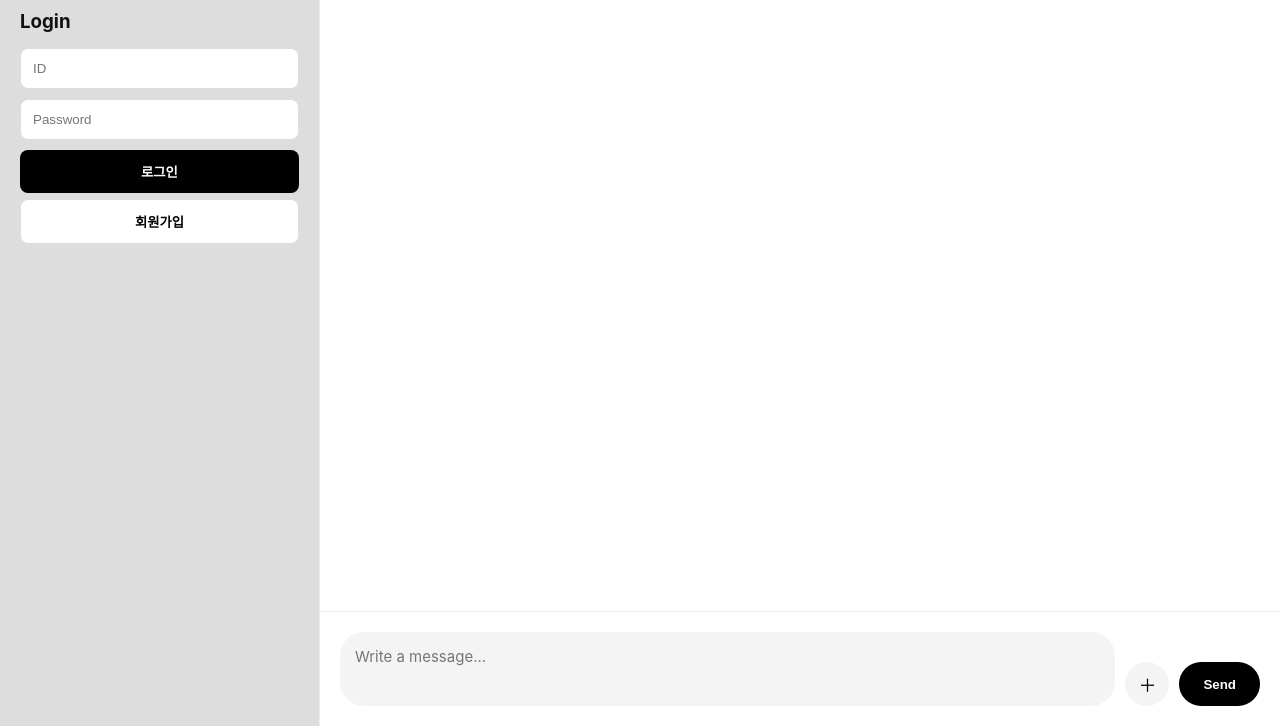
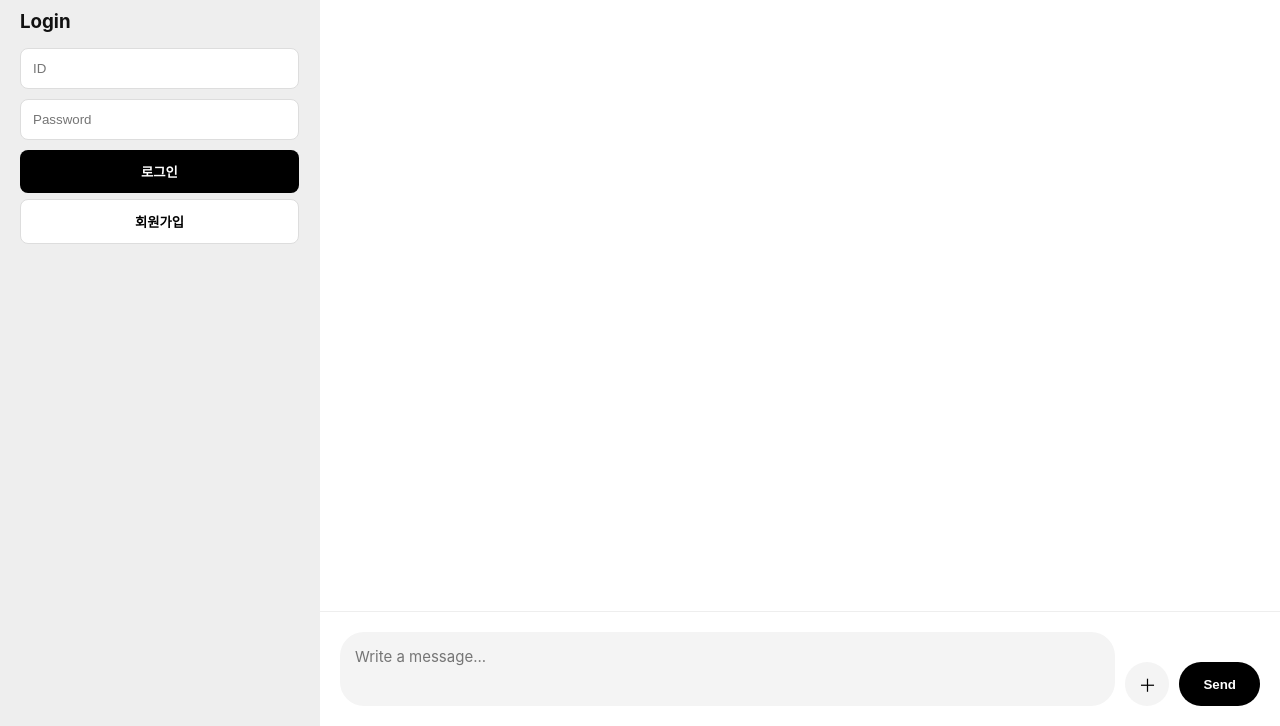
Before and after one commit to austin-mino/Kakao-web, a website: page public/index.html in a window 1280 px wide. Shown: the part 74-800 px from the top of the page. Drawn offline with nearby package versions, Linux system fonts and the light colour scheme; no server answers.

Commit message:
Update style.css

```diff
--- a/public/style.css
+++ b/public/style.css
@@ -1,7 +1,7 @@
 :root{
   --bg:#ffffff;       /* 배경: 순백색 */
   --accent:#222222;   /* 포인트: 블랙 */
-  --panel-bg:#dddddd; /* 사이드바: 아주 연한 회색 */
+  --panel-bg:#eeeeee; /* 사이드바: 아주 연한 회색 */
   --text:#111;
   --link:#000;
   --border:#eee;
```
